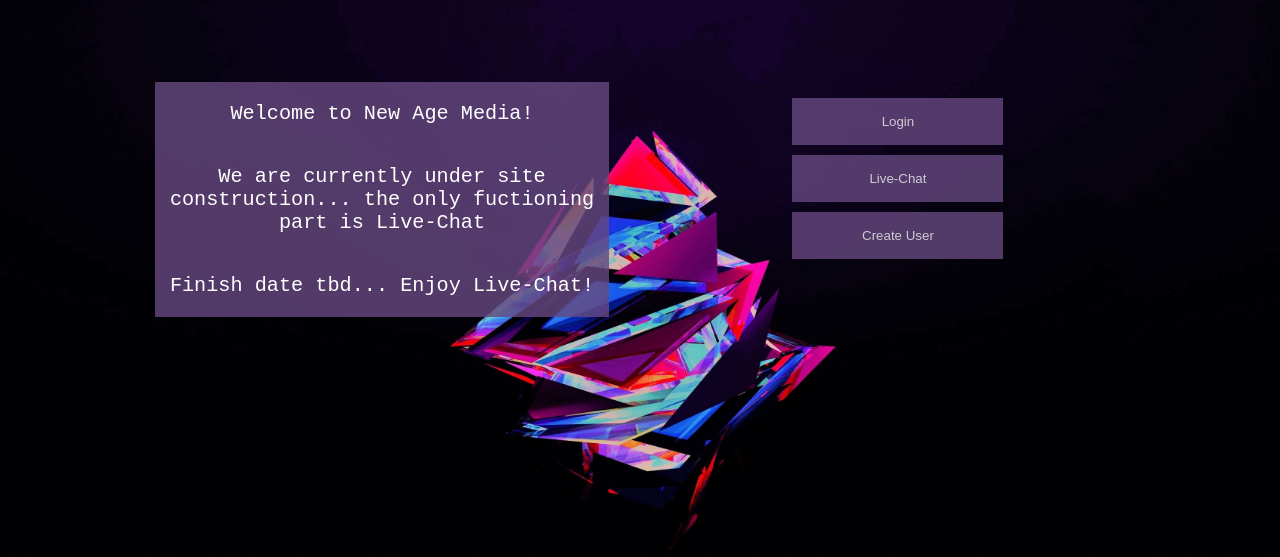
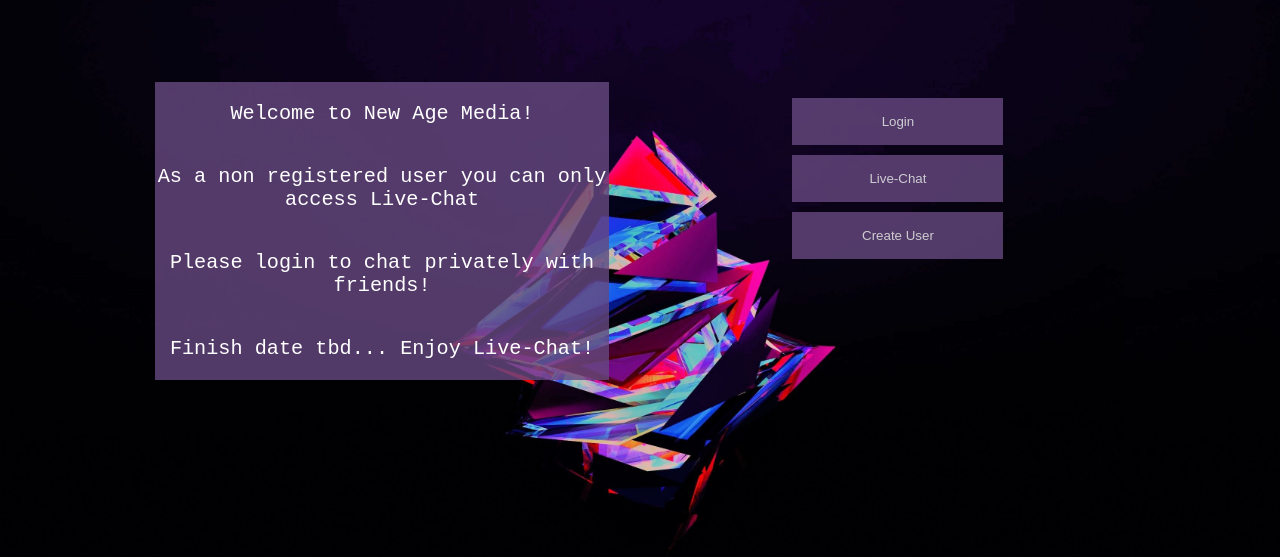
Before and after one commit to CAPPK/Live-Chat-App, a Flask app: page / in a window 1280 px wide. Shown: the part 45-602 px from the top of the page. Run offline with Flask 2, Linux system fonts and the light colour scheme.

Commit message:
added anonymous live chat option for auth users

```diff
--- a/TestApplication/main.py
+++ b/TestApplication/main.py
@@ -66,7 +66,14 @@ def livechat():
         task_key = datastore_client.key(kind, name)
         # # Prepares the new entity
         task = datastore.Entity(key=task_key)
-        task['message'] = newMessage
+        if current_user.is_authenticated:
+
+            if request.form.get('anon'):
+                task['message'] = newMessage
+            else:
+                task['message'] =current_user.id+": " +newMessage
+        else:
+            task['message'] = newMessage
         task['time'] = now
         # # Saves the entity
         datastore_client.put(task)
@@ -74,14 +81,11 @@ def livechat():
         query = datastore_client.query(kind='Messages')
         query.order = ['-time']
         msgs = query.fetch(10)
-        # print(query.fetch(1))
-        # print(datastore_client.get(task_key))
         return render_template('livechat/livechat.html', msgs=msgs)
     query = datastore_client.query(kind='Messages')
     query.order = ['-time']
     msgs = query.fetch(10)
     return render_template('livechat/livechat.html', msgs=msgs)
-    # return render_template('livechat/livechat.html')
 
 
 @app.route('/privateconvo', methods=['GET', 'POST'])  # in progress
@@ -119,9 +123,8 @@ def privateconvo():
                 task['activeConvos'] = []
                 datastore_client.put(task)
             else:
-                print('user already has an active convo with them')
+                flash('You already have a conversation with them silly goose')
         else:
-            print('This user does not exist')
             flash('This user does not exist')
     task_key = datastore_client.key('Conversations', current_user.id)
     task = datastore_client.get(task_key)
@@ -139,10 +142,8 @@ def privateSearchUser(usersID):
     if toMessage:
         task_key = datastore_client.key('PrivateMessage', current_user.id+usersID)
         task = datastore_client.get(task_key)
-        print(task['activeConvos'])
         task['activeConvos'].append(current_user.id +": " + toMessage)
         conversation=task['activeConvos']
-        print(conversation)
         datastore_client.put(task)
 
         task_key = datastore_client.key('PrivateMessage', usersID+current_user.id)
@@ -155,7 +156,6 @@ def privateSearchUser(usersID):
 
     task_key = datastore_client.key('PrivateMessage', current_user.id+usersID)
     task = datastore_client.get(task_key)
-    # print(task['activeConvos'])
     conversations=task['activeConvos']
     return render_template('privateSearchUser/privateSearchUser.html', msgs=conversations, ActiveUser=current_user.id,userID=usersID )
 
--- a/TestApplication/templates/home/home.html
+++ b/TestApplication/templates/home/home.html
@@ -16,15 +16,10 @@
         <div class="form-style-7">
             <div class="left-div">
                 <h1> Welcome to New Age Media! </h1>
-                <h1> We are currently under site construction... the only fuctioning part is Live-Chat</h1>
+                <h1> As a non registered user you can only access Live-Chat</h1>
+                <h1> Please login to chat privately with friends!</h1>
                 <h1> Finish date tbd... Enjoy Live-Chat! </h1>
             </div>
-
-
-            <!-- <section> Welcome to New Age Media! </section><br>
-                <section> We are currently under site construction... the only fuctioning part is Live-Chat</section> <br>
-                <section> Finish date tbd... Enjoy Live-Chat! </section><br> -->
-
             <div class="right-div">
                 <a href="{{url_for('auth.login')}}"><button type="Login" class="loginbtn">Login</button></a>
                 <a href="{{url_for('livechat')}}"><button type="Login" class="livechatbtn">Live-Chat</button></a>
--- a/TestApplication/templates/homeProfile/homeProfile.html
+++ b/TestApplication/templates/homeProfile/homeProfile.html
@@ -15,9 +15,9 @@
         <br></br><br></br>
         <div class="form-style-7">
             <div class="left-div">
-                <h1> Welcome to New Age Media! </h1>
-                <h1> We are currently under site construction... the only fuctioning part is Live-Chat</h1>
-                <h1> Finish date tbd... Enjoy Live-Chat! </h1>
+                <h1> Welcome to New Age Media!</h1>
+                <h1> You can create private chats in the DM's page or access the global Live-Chat</h1>
+                <h1> Finished to final demonstration</h1>
             </div>
 
 
```
Also changed, not shown: TestApplication/templates/livechat/livechat.html (+12 -3 lines).
